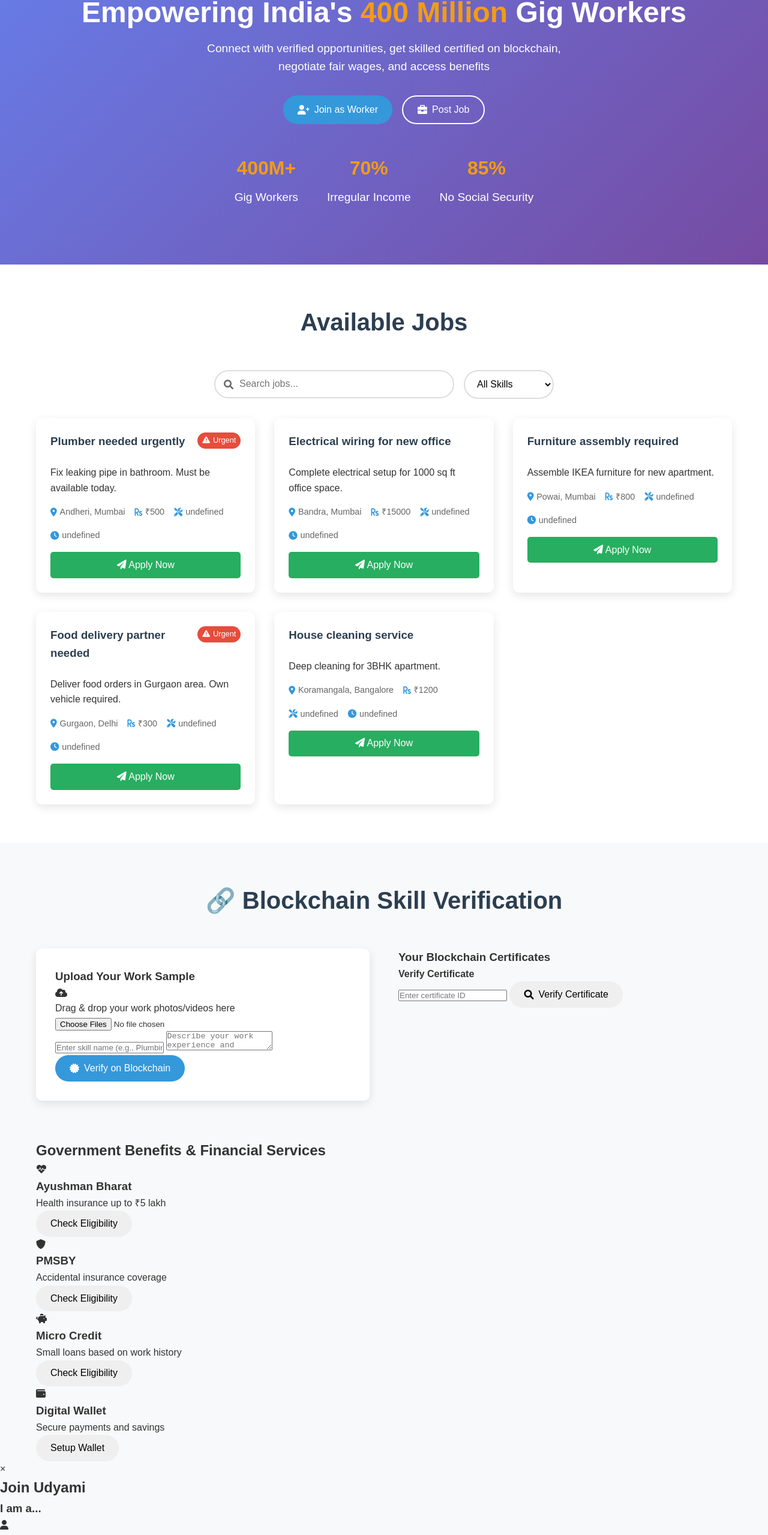
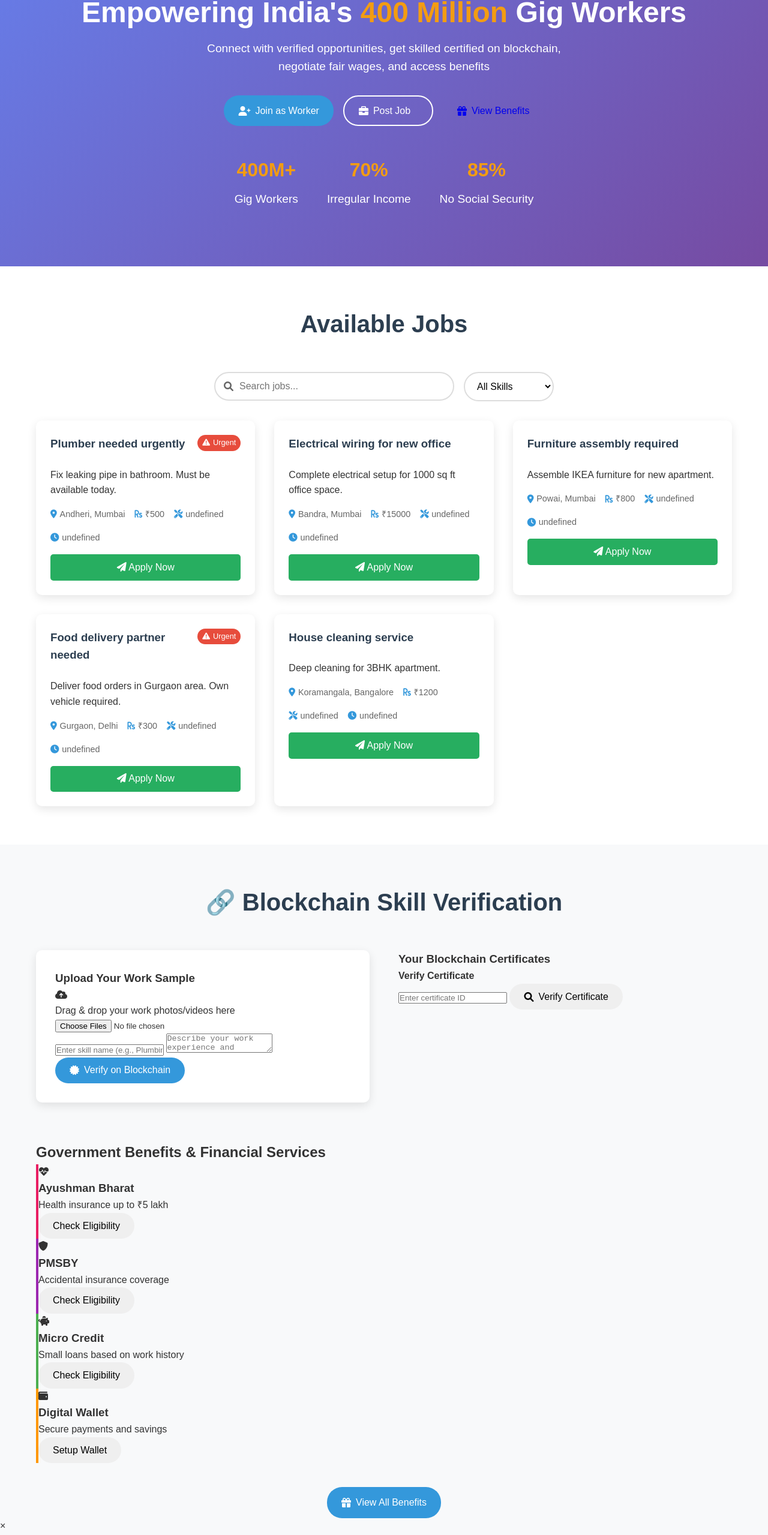
Before and after one commit to SageSquash/udyami, a plain HTML site: page index.html in a window 1280 px wide. Shown: the part 136-2695 px from the top of the page at 60% size. Drawn offline with nearby package versions, Linux system fonts and the light colour scheme.

Commit message:
Update benefits section with navigation links and enhanced interactivity

```diff
--- a/index.html
+++ b/index.html
@@ -25,7 +25,7 @@
                 <li><a href="#home" class="nav-link">Home</a></li>
                 <li><a href="#jobs" class="nav-link">Jobs</a></li>
                 <li><a href="#skills" class="nav-link">Skills</a></li>
-                <li><a href="#benefits" class="nav-link">Benefits</a></li>
+                <li><a href="pages/benefits.html" class="nav-link">Benefits</a></li>
                 <li><a href="#register" class="nav-link register-btn">Register</a></li>
             </ul>
             <div class="hamburger" id="hamburger">
@@ -50,6 +50,9 @@
                     <button class="btn btn-secondary" onclick="showJobPost()">
                         <i class="fas fa-briefcase"></i> Post Job
                     </button>
+                    <a href="pages/benefits.html" class="btn btn-outline">
+                        <i class="fas fa-gift"></i> View Benefits
+                    </a>
                 </div>
             </div>
             <div class="hero-stats">
@@ -145,33 +148,42 @@
         <div class="container">
             <h2>Government Benefits & Financial Services</h2>
             <div class="benefits-grid">
-                <div class="benefit-card">
+                <div class="benefit-card" data-category="healthcare" onclick="navigateToBenefits('healthcare')">
                     <i class="fas fa-heartbeat"></i>
                     <h3>Ayushman Bharat</h3>
                     <p>Health insurance up to ₹5 lakh</p>
-                    <button class="btn btn-outline" onclick="checkBenefitEligibility('ayushman')">Check
+                    <button class="btn btn-outline"
+                        onclick="event.stopPropagation(); checkBenefitEligibility('ayushman')">Check
                         Eligibility</button>
                 </div>
-                <div class="benefit-card">
+                <div class="benefit-card" data-category="insurance" onclick="navigateToBenefits('insurance')">
                     <i class="fas fa-shield-alt"></i>
                     <h3>PMSBY</h3>
                     <p>Accidental insurance coverage</p>
-                    <button class="btn btn-outline" onclick="checkBenefitEligibility('pmsby')">Check
+                    <button class="btn btn-outline"
+                        onclick="event.stopPropagation(); checkBenefitEligibility('pmsby')">Check
                         Eligibility</button>
                 </div>
-                <div class="benefit-card">
+                <div class="benefit-card" data-category="financial" onclick="navigateToBenefits('financial')">
                     <i class="fas fa-piggy-bank"></i>
                     <h3>Micro Credit</h3>
                     <p>Small loans based on work history</p>
-                    <button class="btn btn-outline" onclick="checkBenefitEligibility('microCredit')">Check
+                    <button class="btn btn-outline"
+                        onclick="event.stopPropagation(); checkBenefitEligibility('microCredit')">Check
                         Eligibility</button>
                 </div>
-                <div class="benefit-card">
+                <div class="benefit-card" data-category="business" onclick="navigateToBenefits('business')">
                     <i class="fas fa-wallet"></i>
                     <h3>Digital Wallet</h3>
                     <p>Secure payments and savings</p>
-                    <button class="btn btn-outline" onclick="setupWallet()">Setup Wallet</button>
+                    <button class="btn btn-outline" onclick="event.stopPropagation(); setupWallet()">Setup
+                        Wallet</button>
                 </div>
+            </div>
+            <div class="benefits-cta">
+                <a href="pages/benefits.html" class="btn btn-primary">
+                    <i class="fas fa-gift"></i> View All Benefits
+                </a>
             </div>
         </div>
     </section>
@@ -292,6 +304,15 @@
 
     <!-- 🔗 Blockchain Integration Script -->
     <script>
+        // Navigation function for benefits
+        function navigateToBenefits(category = '') {
+            if (category) {
+                window.location.href = `benefits.html#${category}`;
+            } else {
+                window.location.href = 'benefits.html';
+            }
+        }
+
         // Blockchain UI Integration Functions
         async function verifySkillOnBlockchain() {
             const skillName = document.getElementById('skill-name').value;
@@ -343,7 +364,6 @@
                 alert('Please enter certificate ID');
                 return;
             }
-
                         const result = verifyCertificate(certId);
 
                                 if (result.valid) {
@@ -415,8 +435,82 @@
                             document.addEventListener('DOMContentLoaded', function () {
                                 console.log('🔗 Blockchain Status:', getBlockchainStats());
                                 loadCertificates();
+
+                                // Add click handlers for benefit cards
+                                const benefitCards = document.querySelectorAll('.benefit-card');
+                                benefitCards.forEach(card => {
+                                    card.style.cursor = 'pointer';
+                                    card.addEventListener('click', function (e) {
+                                        // Don't navigate if clicking on a button
+                                        if (e.target.tagName === 'BUTTON') {
+                                            return;
+                                        }
+                                        const category = this.dataset.category;
+                                        if (category) {
+                                            navigateToBenefits(category);
+                                        }
+                                    });
+                                });
                             });
                         </script>
+
+    <style>
+        /* Additional CSS for Benefits Integration */
+        .benefits-cta {
+            text-align: center;
+            margin-top: 40px;
+        }
+
+        .benefit-card {
+            cursor: pointer;
+            transition: transform 0.3s ease, box-shadow 0.3s ease;
+        }
+
+        .benefit-card:hover {
+            transform: translateY(-5px);
+            box-shadow: 0 8px 25px rgba(0, 0, 0, 0.15);
+        }
+
+        .benefit-card[data-category="healthcare"] {
+            border-left: 4px solid #e91e63;
+        }
+
+        .benefit-card[data-category="insurance"] {
+            border-left: 4px solid #9c27b0;
+        }
+
+        .benefit-card[data-category="financial"] {
+            border-left: 4px solid #4caf50;
+        }
+
+        .benefit-card[data-category="business"] {
+            border-left: 4px solid #ff9800;
+        }
+
+        .hero-buttons {
+            display: flex;
+            gap: 16px;
+            flex-wrap: wrap;
+            justify-content: center;
+        }
+
+        .hero-buttons .btn {
+            min-width: 150px;
+        }
+
+        /* Responsive adjustments */
+        @media (max-width: 768px) {
+            .hero-buttons {
+                flex-direction: column;
+                align-items: center;
+            }
+
+            .hero-buttons .btn {
+                width: 100%;
+                max-width: 300px;
+            }
+        }
+    </style>
     </body>
 
     </html>
```
Lines whose indentation alone changed are shown as unchanged.
